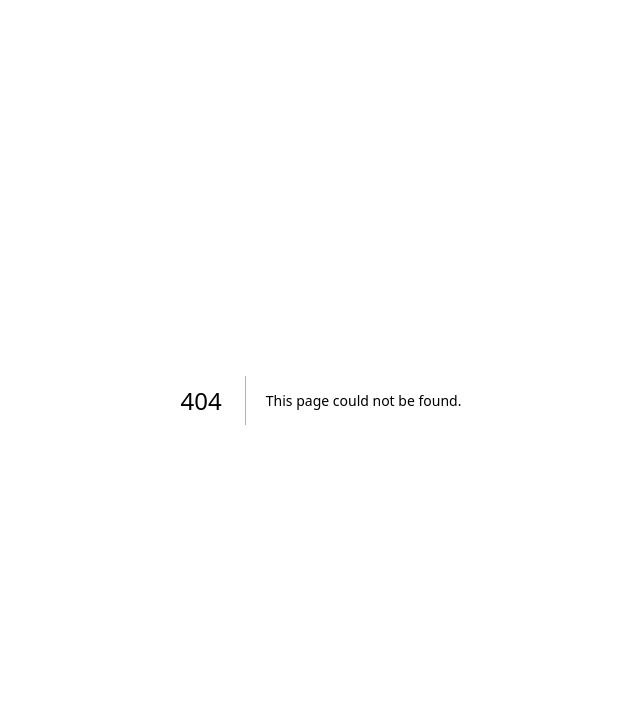
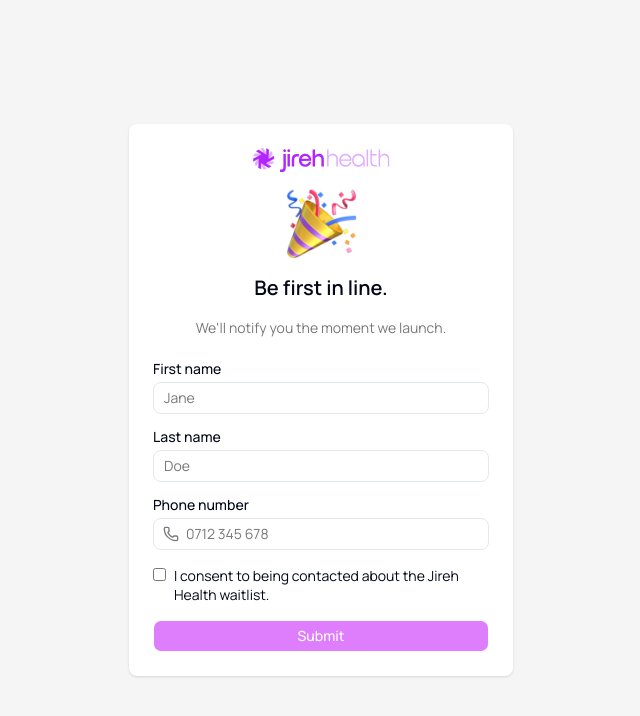
Before and after one commit to Jireh-Health/jireh-patient-waitlist, a Next.js app: page /waitlist in a window 1280 px wide. Before the commit this address had no page. Shown: the top 716 px of the page, without its empty margins (319-959 px from the left). Built offline with nearby package versions, Linux system fonts and the light colour scheme.

Commit message:
feat: waitlist form with validation

```diff
--- /dev/null
+++ b/app/waitlist/page.tsx
@@ -0,0 +1,5 @@
+import WaitlistForm from "@/components/WaitlistForm"
+
+export default function WaitlistPage() {
+  return <WaitlistForm />
+}
--- /dev/null
+++ b/components/WaitlistForm.tsx
@@ -0,0 +1,125 @@
+"use client"
+
+import { useState } from "react"
+import { useForm } from "react-hook-form"
+import { zodResolver } from "@hookform/resolvers/zod"
+import { useRouter } from "next/navigation"
+import { PhoneIcon } from "lucide-react"
+import { patientWaitlistSchema, type PatientWaitlistData } from "@/lib/validations"
+import { Button } from "@/components/ui/button"
+import { Label } from "@/components/ui/label"
+import JirehLogo from "@/components/JirehLogo"
+
+export default function WaitlistForm() {
+  const router = useRouter()
+  const [consent, setConsent] = useState(false)
+  const [errorMessage, setErrorMessage] = useState<string | null>(null)
+
+  const {
+    register,
+    handleSubmit,
+    formState: { isValid, isSubmitting },
+  } = useForm<PatientWaitlistData>({
+    resolver: zodResolver(patientWaitlistSchema),
+    mode: "onChange",
+  })
+
+  const onSubmit = async (data: PatientWaitlistData) => {
+    setErrorMessage(null)
+    try {
+      const res = await fetch("/api/waitlist", {
+        method: "POST",
+        headers: { "Content-Type": "application/json" },
+        body: JSON.stringify(data),
+      })
+      if (res.ok) {
+        router.push("/waitlist/success")
+      } else {
+        const body = await res.json().catch(() => ({}))
+        setErrorMessage(body?.error ?? "Something went wrong. Please try again.")
+      }
+    } catch {
+      setErrorMessage("Something went wrong. Please try again.")
+    }
+  }
+
+  return (
+    <div className="min-h-screen bg-muted flex items-center justify-center p-4">
+      <div className="bg-card rounded-lg shadow-sm p-6 flex flex-col gap-6 max-w-sm w-full">
+        <div className="flex flex-col gap-4">
+          <div className="flex justify-center">
+            <JirehLogo variant="light" />
+          </div>
+          <img src="/icons/confetti.png" className="w-[70px] mx-auto" alt="" />
+          <h1 className="text-xl font-semibold text-center">Be first in line.</h1>
+          <p className="text-sm text-muted-foreground text-center">
+            We&apos;ll notify you the moment we launch.
+          </p>
+        </div>
+
+        <form onSubmit={handleSubmit(onSubmit)} className="flex flex-col gap-4" noValidate>
+          <div className="flex flex-col gap-1.5">
+            <Label htmlFor="firstName">First name</Label>
+            <input
+              id="firstName"
+              type="text"
+              placeholder="Jane"
+              className="h-8 w-full min-w-0 rounded-lg border border-input bg-transparent px-2.5 py-1 text-base outline-none placeholder:text-muted-foreground focus-visible:border-ring md:text-sm"
+              {...register("firstName")}
+            />
+          </div>
+
+          <div className="flex flex-col gap-1.5">
+            <Label htmlFor="lastName">Last name</Label>
+            <input
+              id="lastName"
+              type="text"
+              placeholder="Doe"
+              className="h-8 w-full min-w-0 rounded-lg border border-input bg-transparent px-2.5 py-1 text-base outline-none placeholder:text-muted-foreground focus-visible:border-ring md:text-sm"
+              {...register("lastName")}
+            />
+          </div>
+
+          <div className="flex flex-col gap-1.5">
+            <Label htmlFor="phone">Phone number</Label>
+            <div className="relative flex items-center">
+              <PhoneIcon className="absolute left-2.5 size-4 text-muted-foreground pointer-events-none" />
+              <input
+                id="phone"
+                type="tel"
+                placeholder="0712 345 678"
+                className="h-8 w-full min-w-0 rounded-lg border border-input bg-transparent pl-8 pr-2.5 py-1 text-base outline-none placeholder:text-muted-foreground focus-visible:border-ring md:text-sm"
+                {...register("phone")}
+              />
+            </div>
+          </div>
+
+          <div className="flex items-start gap-2">
+            <input
+              type="checkbox"
+              id="consent"
+              checked={consent}
+              onChange={(e) => setConsent(e.target.checked)}
+              className="mt-0.5 shrink-0"
+            />
+            <label htmlFor="consent" className="text-sm leading-snug cursor-pointer">
+              I consent to being contacted about the Jireh Health waitlist.
+            </label>
+          </div>
+
+          {errorMessage && (
+            <p className="text-sm text-destructive">{errorMessage}</p>
+          )}
+
+          <Button
+            type="submit"
+            disabled={!consent || !isValid || isSubmitting}
+            className="w-full"
+          >
+            Submit
+          </Button>
+        </form>
+      </div>
+    </div>
+  )
+}
--- /dev/null
+++ b/lib/validations.ts
@@ -0,0 +1,30 @@
+import { z } from "zod"
+
+export const patientWaitlistSchema = z.object({
+  firstName: z.string().min(1),
+  lastName: z.string().min(1),
+  phone: z
+    .string()
+    .refine(
+      (val) => val.replace(/\D/g, "").length >= 9,
+      "Phone must have at least 9 digits"
+    ),
+})
+
+export type PatientWaitlistData = z.infer<typeof patientWaitlistSchema>
+
+export function validatePatientForm(
+  body: unknown
+):
+  | { ok: true; data: PatientWaitlistData }
+  | { ok: false; error: string; status: 400 } {
+  const result = patientWaitlistSchema.safeParse(body)
+  if (!result.success) {
+    return {
+      ok: false,
+      error: result.error.issues[0].message,
+      status: 400 as const,
+    }
+  }
+  return { ok: true, data: result.data }
+}
```
Also changed, not shown: 2 other files (tests, documents, lock files or other folders).
